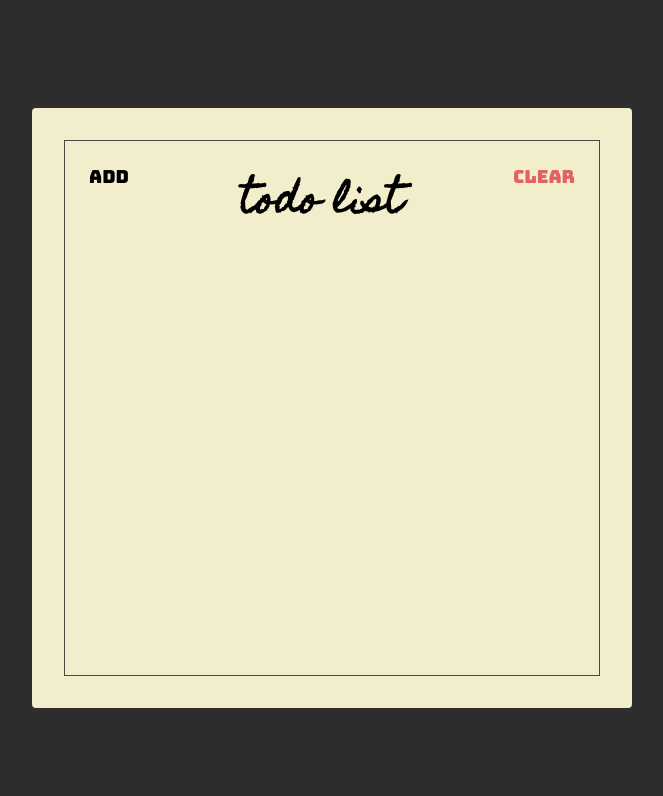
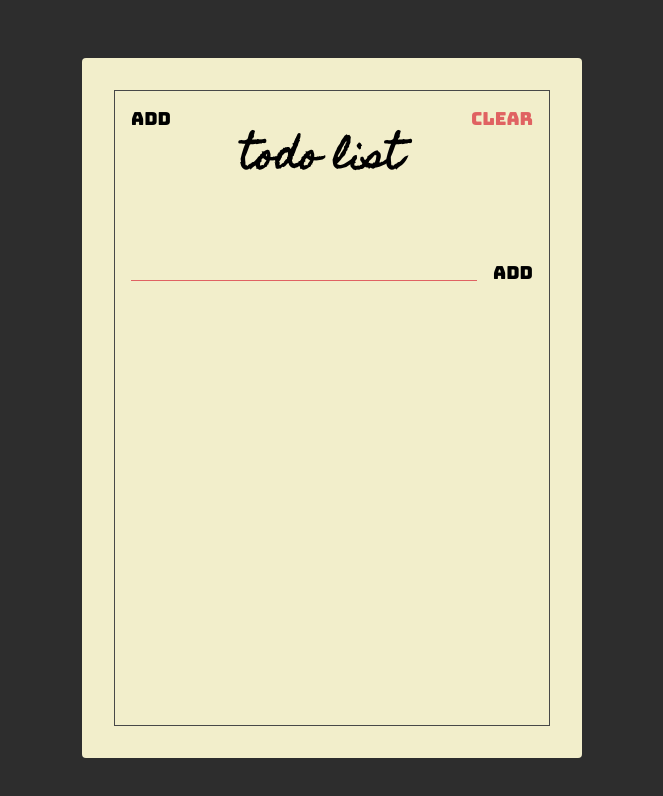
Before and after one commit to risyad19/react-course-start, a website: page index.html in a window 1280 px wide. Shown: the whole page, without its empty margins (308-971 px from the left). Drawn offline with Linux system fonts and the light colour scheme.

Commit message:
membuat form to do list

```diff
--- a/index.html
+++ b/index.html
@@ -14,11 +14,17 @@
   <body>
     <div class="container">
       <div class="frame">
-        <div class="header">
+        <section class="header">
           <button class="header-btn">Add</button>
           <h1 class="header-title">ToDo List</h1>
           <button class="header-btn main-red-color">Clear</button>
-        </div>
+        </section>
+        <section class="add">
+          <form class="add-form">
+            <input type="text" class="add-input" />
+            <button class="add-btn">Add</button>
+          </form>
+        </section>
       </div>
     </div>
   </body>
--- a/style.css
+++ b/style.css
@@ -31,8 +31,8 @@ body. html {
 }
 
 .container {
-  width: 600px;
-  height: 600px;
+  width: 500px;
+  height: 700px;
   background-color: #f2eecb;
   border-radius: 4px;
   padding: 32px;
@@ -64,9 +64,47 @@ body. html {
   font-size: 1.8rem;
   font-family: "Bungee", sans-serif;
 
-  padding: 24px;
+  padding: 16px;
+  cursor: pointer;
 
   background: unset;
   border: unset;
   outline: unset;
 }
+
+.add {
+  padding: 16px;
+}
+
+.add-form {
+  display: flex;
+  align-items: flex-start;
+}
+
+.add-input {
+  background: unset;
+  border: unset;
+  padding: 0 64px;
+
+  flex: 1;
+
+  border-bottom: 1px solid var(--main-red-color);
+  outline: unset;
+
+  font-family: "Homemade Apple", sans-serif;
+  font-size: 16px;
+  text-transform: lowercase;
+}
+
+.add-btn {
+  font-size: 1.8rem;
+  font-family: "Bungee", sans-serif;
+
+  padding: 16px;
+  padding-right: unset;
+  cursor: pointer;
+
+  background: unset;
+  border: unset;
+  outline: unset;
+}
```
